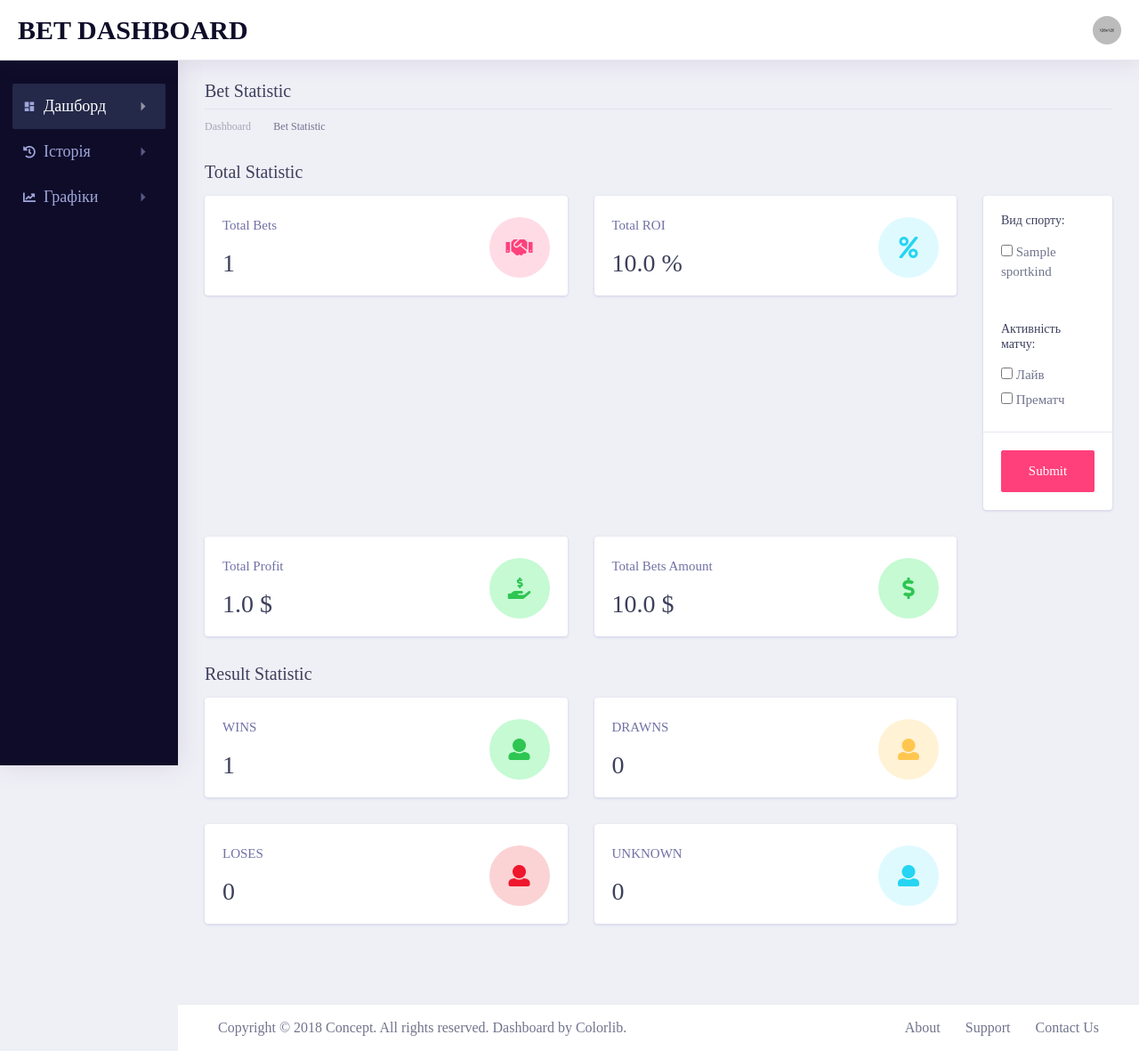
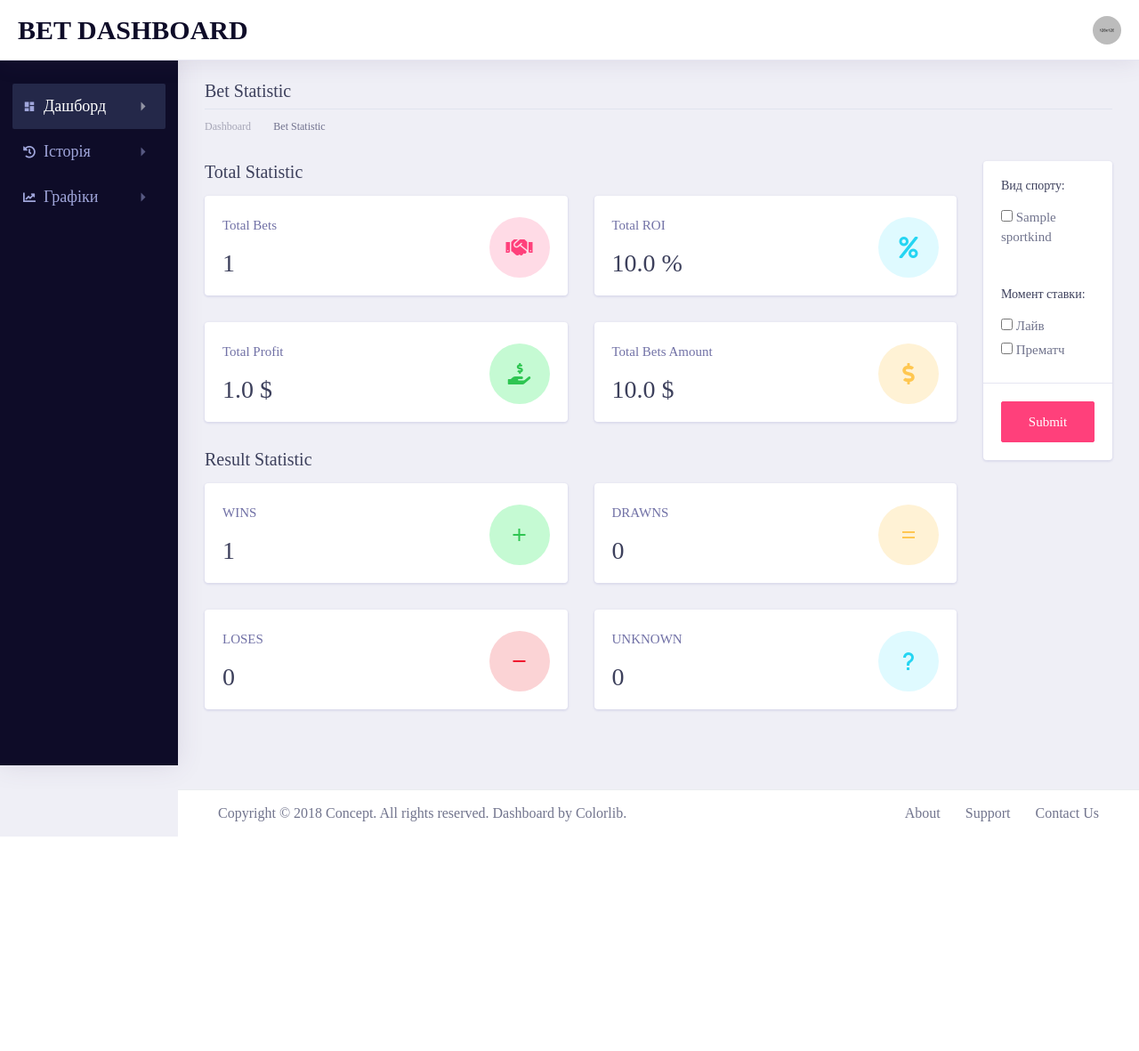
Before and after one commit to ol-smaha/BetDashboard, a Django app: page /bet/statistic/ in a window 1280 px wide. Shown: the whole page at 89% size. After the commit the page ends 940 px from the top, so only its background shows below. Run offline with Django 4.2, Linux system fonts and the light colour scheme; a user stored in the database is signed in; tables that the repository leaves empty hold one stand-in row (values such as "Sample post"); parts of the project's set-up code (start-up, migrations or seed data) failed here and were passed over; some libraries are stand-ins or nearby versions; some web fonts are replaced.

Commit message:
small updates

```diff
--- a/app/bet/constants.py
+++ b/app/bet/constants.py
@@ -249,7 +249,7 @@ BET_BASE_TABLE_FIELD_NAMES = {
     'result': 'Результат ставки',
     'profit': 'Прибуток',
     'sport_kind': 'Спорт',
-    'live type': 'Активність матчу',
+    'live_type': 'Момент ставки',
     'is_favourite': '⭐',
     'action_delete': '☒',
 }
@@ -260,7 +260,7 @@ BET_FOOTBALL_FIELDS_NAMES = {
     'amount': 'Amount',
     'coefficient': 'Coefficient',
     'result': 'Bet Result',
-    'live type': 'Live Type',
+    'live_type': 'Live Type',
     'profit': 'Profit',
     'team_home': 'Team Home',
     'team_guest': 'Team Guess',
--- a/app/bet/forms.py
+++ b/app/bet/forms.py
@@ -69,7 +69,7 @@ class BetBaseFilterForm(forms.Form):
     live_type = forms.MultipleChoiceField(
         choices=LiveTypeEnum.choices(),
         required=False,
-        label='Активність матчу',
+        label='Момент ставки',
         widget=forms.CheckboxSelectMultiple(attrs={'class': 'form-control-checkbox'})
     )
     date_game_start = forms.DateField(
--- a/app/bet/views.py
+++ b/app/bet/views.py
@@ -271,9 +271,12 @@ class Statistic(BetFilterMixin, ListView):
         context = super().get_context_data()
         filter_form = StatisticFilterForm(self.request.GET)
         total_bets_count = self.get_queryset().count()
-        total_bets_profit = float(self.get_queryset().aggregate(Sum('profit')).get('profit__sum'))
-        total_bets_amount = float(self.get_queryset().aggregate(Sum('amount')).get('amount__sum'))
-        total_bets_roi = round(total_bets_profit * 100 / total_bets_amount, 2)
+        total_bets_profit = self.get_queryset().aggregate(Sum('profit')).get('profit__sum') or 0.00
+        total_bets_amount = self.get_queryset().aggregate(Sum('amount')).get('amount__sum') or 0.00
+        if total_bets_amount > 0:
+            total_bets_roi = round(float(total_bets_profit) * 100 / float(total_bets_amount), 2)
+        else:
+            total_bets_roi = 0.00
         res_win = self.get_queryset().filter(result=BetResultEnum.WIN).count()
         res_drawn = self.get_queryset().filter(result=BetResultEnum.DRAWN).count()
         res_lose = self.get_queryset().filter(result=BetResultEnum.LOSE).count()
@@ -283,8 +286,8 @@ class Statistic(BetFilterMixin, ListView):
             'title': 'Bet Statistic',
             'filter_form': filter_form,
             'total_bets_count': total_bets_count,
-            'total_bets_profit': total_bets_profit,
-            'total_bets_amount': total_bets_amount,
+            'total_bets_profit': float(total_bets_profit),
+            'total_bets_amount': float(total_bets_amount),
             'total_bets_roi': total_bets_roi,
             'res_win': res_win,
             'res_drawn': res_drawn,
--- a/app/templates/base.html
+++ b/app/templates/base.html
@@ -46,9 +46,7 @@
                                         <h5 class="mb-0 text-white nav-user-name"> {{ user.username }} </h5>
                                         <span class="status"></span><span class="ml-2">Available</span>
                                     </div>
-                                    <a class="dropdown-item" href="#"><i class="fas fa-user mr-2"></i>Account</a>
-                                    <a class="dropdown-item" href="#"><i class="fas fa-cog mr-2"></i>Setting</a>
-                                    <a class="dropdown-item" href="#"><i class="fas fa-power-off mr-2"></i>Logout</a>
+                                    <a class="dropdown-item" href="{% url 'account_logout' %}"><i class="fas fa-power-off mr-2"></i>Logout</a>
                                 </div>
                             </li>
                         </ul>
--- a/app/templates/bet/statistic.html
+++ b/app/templates/bet/statistic.html
@@ -8,7 +8,6 @@
 			<div class="col-xl-12 col-lg-12 col-md-12 col-sm-12 col-12">
 				<div class="page-header">
 					<h3 class="mb-2">Bet Statistic</h3>
-					<p class="pageheader-text">Proin placerat ante duiullam scelerisque a velit ac porta, fusce sit amet vestibulum mi. Morbi lobortis pulvinar quam.</p>
 					<div class="page-breadcrumb">
 						<nav aria-label="breadcrumb">
 							<ol class="breadcrumb">
@@ -21,12 +20,14 @@
 			</div>
 		</div>
 		<div class="row">
+			<div class="col-xl-10 col-lg-6 col-md-6 col-sm-12 col-12">
+				<div class="row">
 					<div class="col-xl-6 col-lg-6 col-md-6 col-sm-12 col-12">
 						<h3>Total Statistic</h3>
 					</div>
 				</div>
 				<div class="row">
-			<div class="col-xl-5 col-lg-6 col-md-6 col-sm-12 col-12">
+					<div class="col-xl-6 col-lg-6 col-md-6 col-sm-12 col-12">
 						<div class="card">
 							<div class="card-body">
 								<div class="d-inline-block">
@@ -39,7 +40,7 @@
 							</div>
 						</div>
 					</div>
-			<div class="col-xl-5 col-lg-6 col-md-6 col-sm-12 col-12">
+					<div class="col-xl-6 col-lg-6 col-md-6 col-sm-12 col-12">
 						<div class="card">
 							<div class="card-body">
 								<div class="d-inline-block">
@@ -48,6 +49,93 @@
 								</div>
 								<div class="float-right icon-circle-medium  icon-box-lg  bg-info-light mt-1">
 									<i class="fa fa-percent fa-fw fa-sm text-info"></i>
+								</div>
+							</div>
+						</div>
+					</div>
+					<div class="col-xl-6 col-lg-6 col-md-6 col-sm-12 col-12">
+						<div class="card">
+							<div class="card-body">
+								<div class="d-inline-block">
+									<h5 class="text-muted">Total Profit</h5>
+									<h2 class="mb-0"> {{ total_bets_profit }} $ </h2>
+								</div>
+								<div class="float-right icon-circle-medium  icon-box-lg  bg-success-light mt-1">
+									<i class="fa fa-hand-holding-usd fa-fw fa-sm text-success"></i>
+								</div>
+							</div>
+						</div>
+					</div>
+					<div class="col-xl-6 col-lg-6 col-md-6 col-sm-12 col-12">
+						<div class="card">
+							<div class="card-body">
+								<div class="d-inline-block">
+									<h5 class="text-muted">Total Bets Amount </h5>
+									<h2 class="mb-0">{{ total_bets_amount }} $ </h2>
+								</div>
+								<div class="float-right icon-circle-medium  icon-box-lg  bg-brand-light mt-1">
+									<i class="fa fa-dollar-sign fa-fw fa-sm text-brand"></i>
+								</div>
+							</div>
+						</div>
+					</div>
+				</div>
+				<div class="row">
+					<div class="col-xl-6 col-lg-6 col-md-6 col-sm-12 col-12">
+						<h3>Result Statistic</h3>
+					</div>
+				</div>
+				<div class="row">
+					<div class="col-xl-6 col-lg-6 col-md-6 col-sm-12 col-12">
+						<div class="card">
+							<div class="card-body">
+								<div class="d-inline-block">
+									<h5 class="text-muted">WINS</h5>
+									<h2 class="mb-0">{{ res_win }}</h2>
+								</div>
+								<div class="float-right icon-circle-medium  icon-box-lg  bg-success-light mt-1">
+									<i class="mdi mdi-plus fa-fw fa-sm text-success"></i>
+								</div>
+							</div>
+						</div>
+					</div>
+					<div class="col-xl-6 col-lg-6 col-md-6 col-sm-12 col-12">
+						<div class="card">
+							<div class="card-body">
+								<div class="d-inline-block">
+									<h5 class="text-muted">DRAWNS</h5>
+									<h2 class="mb-0"> {{ res_drawn }}</h2>
+								</div>
+								<div class="float-right icon-circle-medium  icon-box-lg  bg-brand-light mt-1">
+									<i class="mdi mdi-equal fa-fw fa-sm text-brand"></i>
+								</div>
+							</div>
+						</div>
+					</div>
+					<div class="col-xl-6 col-lg-6 col-md-6 col-sm-12 col-12">
+						<div class="card">
+							<div class="card-body">
+								<div class="d-inline-block">
+									<h5 class="text-muted">LOSES</h5>
+									<h2 class="mb-0"> {{ res_lose }}</h2>
+								</div>
+								<div class="float-right icon-circle-medium  icon-box-lg  bg-danger-light mt-1">
+									<i class="mdi mdi-minus fa-fw fa-sm text-danger"></i>
+								</div>
+							</div>
+						</div>
+					</div>
+					<div class="col-xl-6 col-lg-6 col-md-6 col-sm-12 col-12">
+						<div class="card">
+							<div class="card-body">
+								<div class="d-inline-block">
+									<h5 class="text-muted">UNKNOWN</h5>
+									<h2 class="mb-0">{{ res_unknown }}</h2>
+								</div>
+								<div class="float-right icon-circle-medium  icon-box-lg  bg-info-light mt-1">
+									<i class="mdi mdi-help fa-fw fa-sm text-info"></i>
+								</div>
+							</div>
 						</div>
 					</div>
 				</div>
@@ -67,91 +155,6 @@
 					</div>
 				</form>
 			</div>
-			<div class="col-xl-5 col-lg-6 col-md-6 col-sm-12 col-12">
-				<div class="card">
-					<div class="card-body">
-						<div class="d-inline-block">
-							<h5 class="text-muted">Total Profit</h5>
-							<h2 class="mb-0"> {{ total_bets_profit }} $ </h2>
-						</div>
-						<div class="float-right icon-circle-medium  icon-box-lg  bg-success-light mt-1">
-							<i class="fa fa-hand-holding-usd fa-fw fa-sm text-success"></i>
-						</div>
-					</div>
-				</div>
-			</div>
-			<div class="col-xl-5 col-lg-6 col-md-6 col-sm-12 col-12">
-				<div class="card">
-					<div class="card-body">
-						<div class="d-inline-block">
-							<h5 class="text-muted">Total Bets Amount </h5>
-							<h2 class="mb-0">{{ total_bets_amount }} $ </h2>
-						</div>
-						<div class="float-right icon-circle-medium  icon-box-lg  bg-success-light mt-1">
-							<i class="fa fa-dollar-sign fa-fw fa-sm text-success"></i>
-						</div>
-					</div>
-				</div>
-			</div>
-		</div>
-		<div class="row">
-			<div class="col-xl-6 col-lg-6 col-md-6 col-sm-12 col-12">
-				<h3>Result Statistic</h3>
-			</div>
-		</div>
-		<div class="row">
-			<div class="col-xl-5 col-lg-6 col-md-6 col-sm-12 col-12">
-				<div class="card">
-					<div class="card-body">
-						<div class="d-inline-block">
-							<h5 class="text-muted">WINS</h5>
-							<h2 class="mb-0">{{ res_win }}</h2>
-						</div>
-						<div class="float-right icon-circle-medium  icon-box-lg  bg-success-light mt-1">
-							<i class="fa fa-user fa-fw fa-sm text-success"></i>
-						</div>
-					</div>
-				</div>
-			</div>
-			<div class="col-xl-5 col-lg-6 col-md-6 col-sm-12 col-12">
-				<div class="card">
-					<div class="card-body">
-						<div class="d-inline-block">
-							<h5 class="text-muted">DRAWNS</h5>
-							<h2 class="mb-0"> {{ res_drawn }}</h2>
-						</div>
-						<div class="float-right icon-circle-medium  icon-box-lg  bg-brand-light mt-1">
-							<i class="fa fa-user fa-fw fa-sm text-brand"></i>
-						</div>
-					</div>
-				</div>
-			</div>
-			<div class="col-xl-5 col-lg-6 col-md-6 col-sm-12 col-12">
-				<div class="card">
-					<div class="card-body">
-						<div class="d-inline-block">
-							<h5 class="text-muted">LOSES</h5>
-							<h2 class="mb-0"> {{ res_lose }}</h2>
-						</div>
-						<div class="float-right icon-circle-medium  icon-box-lg  bg-danger-light mt-1">
-							<i class="fa fa-user fa-fw fa-sm text-danger"></i>
-						</div>
-					</div>
-				</div>
-			</div>
-			<div class="col-xl-5 col-lg-6 col-md-6 col-sm-12 col-12">
-				<div class="card">
-					<div class="card-body">
-						<div class="d-inline-block">
-							<h5 class="text-muted">UNKNOWN</h5>
-							<h2 class="mb-0">{{ res_unknown }}</h2>
-						</div>
-						<div class="float-right icon-circle-medium  icon-box-lg  bg-info-light mt-1">
-							<i class="fa fa-user fa-fw fa-sm text-info"></i>
-						</div>
-					</div>
-				</div>
-			</div>
 		</div>
 	</div>
 </div>
```
Lines whose indentation alone changed are shown as unchanged.
